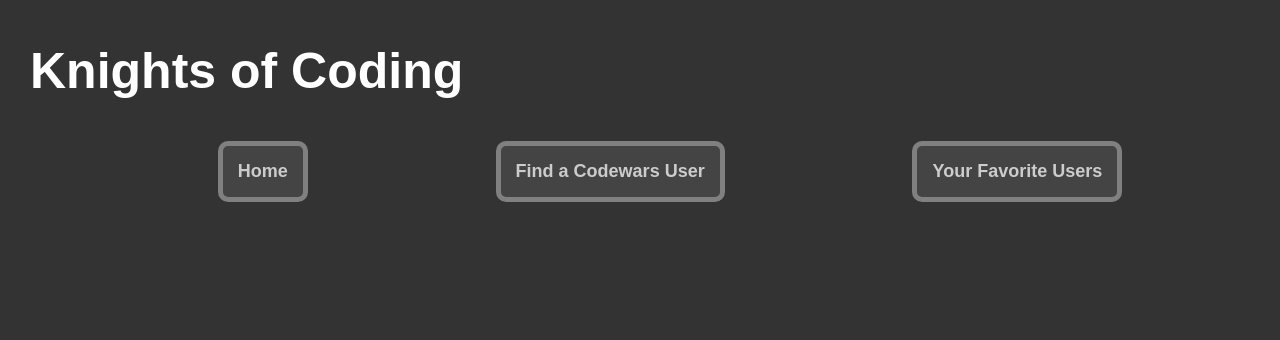
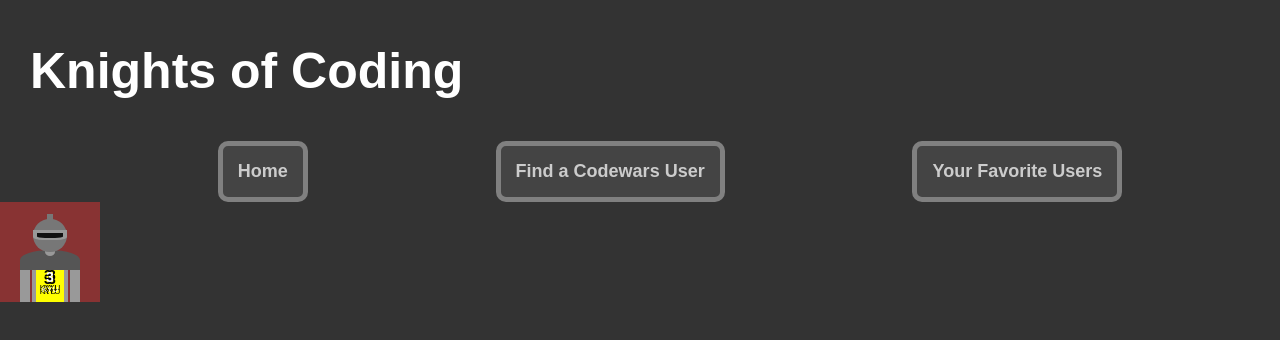
Before and after one commit to drewhsu86/Knights-of-Coding, a React (Create React App) app: page /sample_badge in a window 1280 px wide. Shown: the top 340 px of the page. Built offline with nearby package versions, Linux system fonts and the light colour scheme.

Commit message:
kataKnight rank component CSS works

```diff
--- a/src/App.js
+++ b/src/App.js
@@ -7,6 +7,7 @@
 import Home from './Home'
 import Nav from './Home/Nav'
 import Favorites from './Home/Favorites'
+import KataKnight from './Kata/KataKnight'
 
 function App() {
 
@@ -77,6 +78,11 @@
           canStore={canStore}
         />
       </Route>
+      <Route path="/sample_badge">
+        <KataKnight
+          small
+        />
+      </Route>
     </div>
   );
 }
--- /dev/null
+++ b/src/Kata/KataKnight.css
@@ -0,0 +1,141 @@
+/* wrapper always needs to be a square */
+/* or proportions will be off */
+
+.wrapper {
+  position: relative;
+  background-color: #883333;
+  width: 300px;
+  height: 300px;
+  text-shadow:
+    2px 2px black,
+    -2px 2px black,
+    2px -2px black,
+    -2px -2px black;
+}
+
+.wrapper h2 {
+  font-size: 40px;
+  margin: 0;
+}
+
+.wrapper p {
+  font-size: 20px;
+  margin: 0;
+}
+
+.small h2 {
+  font-size: 14px;
+}
+
+.small p {
+  font-size: 8px;
+}
+
+
+.small {
+  width: 100px;
+  height: 100px;
+}
+
+/* shapes as knight parts */
+/* written in percentages for scaling */
+
+/* helm is a circle and up triangle */
+.helm {
+  position: absolute;
+  top: 16.7%;
+  left: 33.3%;
+  width: 33.3%;
+  height: 33.3%;
+  border-radius: 50%;
+  background-color: #777777;
+}
+
+.helmSpike {
+  position: absolute;
+  top: -15%;
+  left: 40%;
+  width: 20%;
+  height: 30%;
+  background-color: #777777;
+}
+
+/* visor is a down triangle */
+.visor {
+  position: absolute;
+  top: 35%;
+  left: 0;
+  width: 100%;
+  height: 30%;
+  border-radius: 0 0 30% 30%;
+  background-color: #999999;
+}
+
+.visorGap {
+  position: absolute;
+  top: 25%;
+  left: 10%;
+  width: 80%;
+  height: 50%;
+  border-radius: 0 0 30% 30%;
+  background-color: #111111;
+}
+
+/* body parks: neck, arm left, arm right, shoulders, body */
+
+.shoulders {
+  position: absolute;
+  top: 48%;
+  left: 20%;
+  width: 60%;
+  height: 20%;
+  border-radius: 50% 50% 0 0;
+  background-color: #555555;
+}
+
+.neck {
+  position: absolute;
+  top: 46%;
+  left: 45%;
+  width: 10%;
+  height: 8%;
+  border-radius: 0 0 50% 50%;
+  background-color: #999999;
+}
+
+.arm {
+  position: absolute;
+  bottom: 0%;
+  width: 10%;
+  height: 40%;
+  background-color: #999999;
+}
+
+.left {
+  left: 20%;
+}
+
+.right {
+  right: 20%;
+}
+
+.body {
+  position: absolute;
+  left: 32%;
+  bottom: 0%;
+  width: 36%;
+  height: 40%;
+  background-color: #999999;
+  display: flex;
+  justify-content: center;
+  align-items: center;
+}
+
+.tabard {
+  width: 80%;
+  height: 100%;
+  display: flex;
+  flex-direction: column;
+  justify-content: center;
+  align-items: center;
+}
--- /dev/null
+++ b/src/Kata/KataKnight.js
@@ -0,0 +1,42 @@
+import React from 'react'
+import './KataKnight.css'
+
+export default function KataKnight(props) {
+
+  const rank = props.rank || -3
+  const rankText = props.rankText || '3-kyu'
+  const color = props.color || 'yellow'
+  const small = props.small
+
+  return (
+
+
+    <div className={small ? 'wrapper small' : 'wrapper'}>
+
+      <div className="arm left" />
+      <div className="arm right" />
+      <div className="body">
+        <div className="tabard"
+          style={{
+            backgroundColor: color
+          }}
+        >
+          <h2>{rankText.split('-')[0]}</h2>
+          <p>{rankText.split('-')[1].toUpperCase()}</p>
+        </div>
+      </div>
+
+      <div className="shoulders" />
+
+      <div className="neck" />
+
+      <div className="helm">
+        <div className="helmSpike" />
+        <div className="visor">
+          <div className="visorGap" />
+        </div>
+      </div>
+
+    </div>
+  )
+}
```
